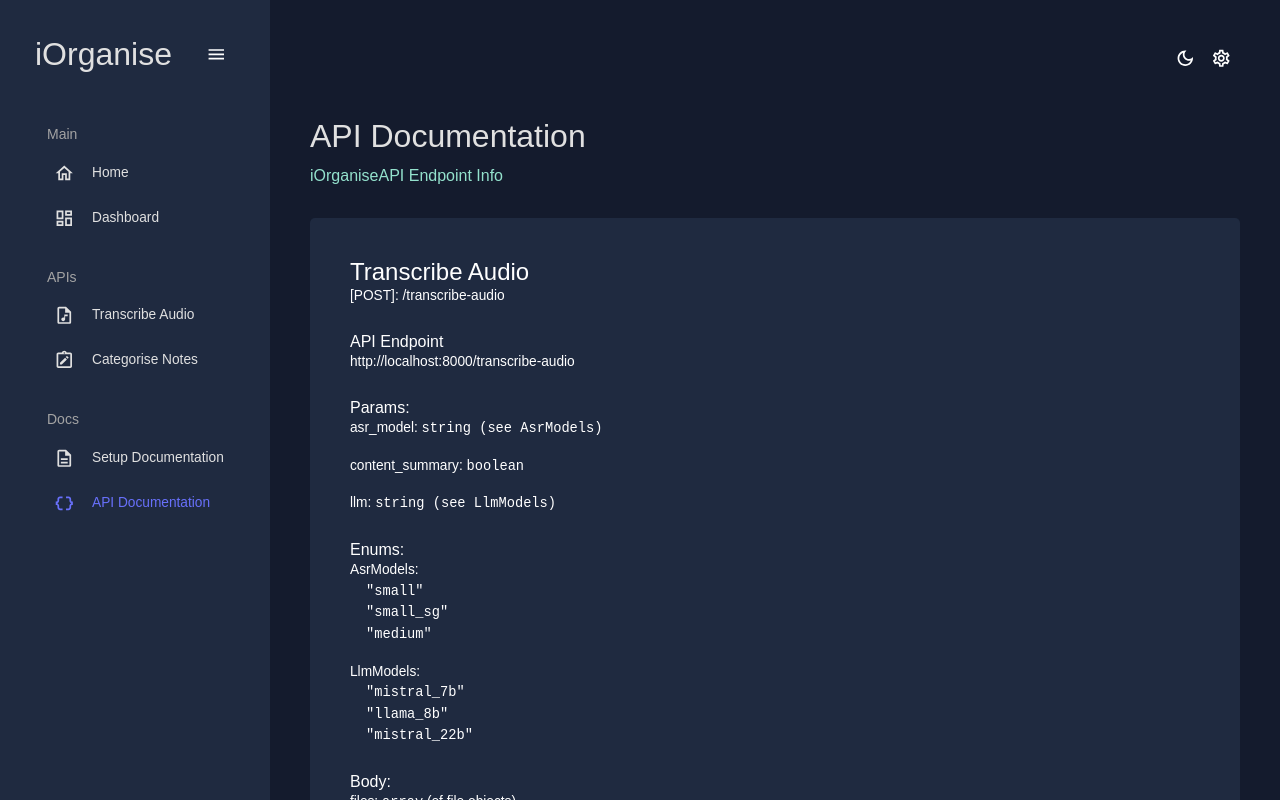
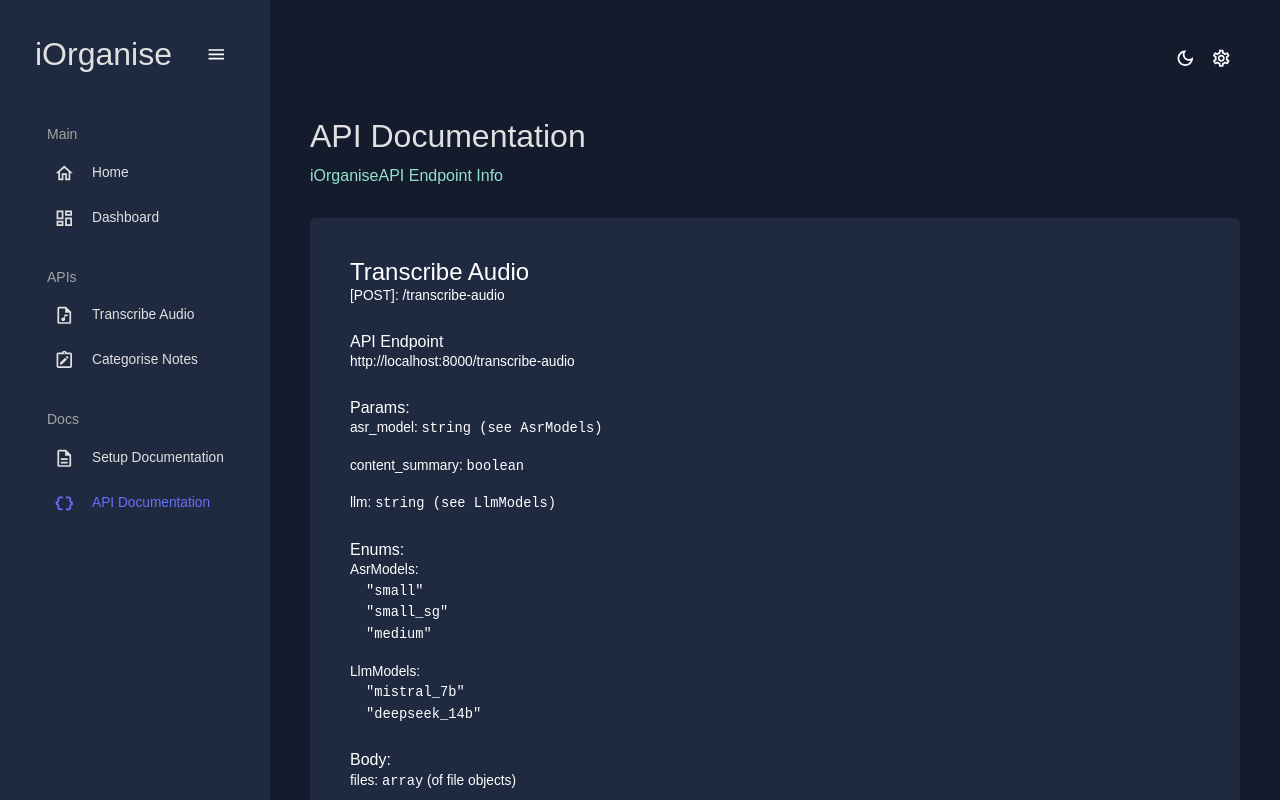
Before and after one commit to Xycone/iOrganise, a React (Vite) app in the folder iOrganiseUI/: page /apidocs in a window 1280 px wide. Built offline with nearby package versions, Linux system fonts and the light colour scheme.

Commit message:
Updated APi docs

```diff
--- a/iOrganiseUI/src/pages/ApiDocs.jsx
+++ b/iOrganiseUI/src/pages/ApiDocs.jsx
@@ -72,8 +72,7 @@
                   <Typography>LlmModels:</Typography>
                   <Box ml={2}>
                     <Typography><code>"mistral_7b"</code></Typography>
-                    <Typography><code>"llama_8b"</code></Typography>
-                    <Typography><code>"mistral_22b"</code></Typography>
+                    <Typography><code>"deepseek_14b"</code></Typography>
                   </Box>
                 </Box>
               </Box>
```
